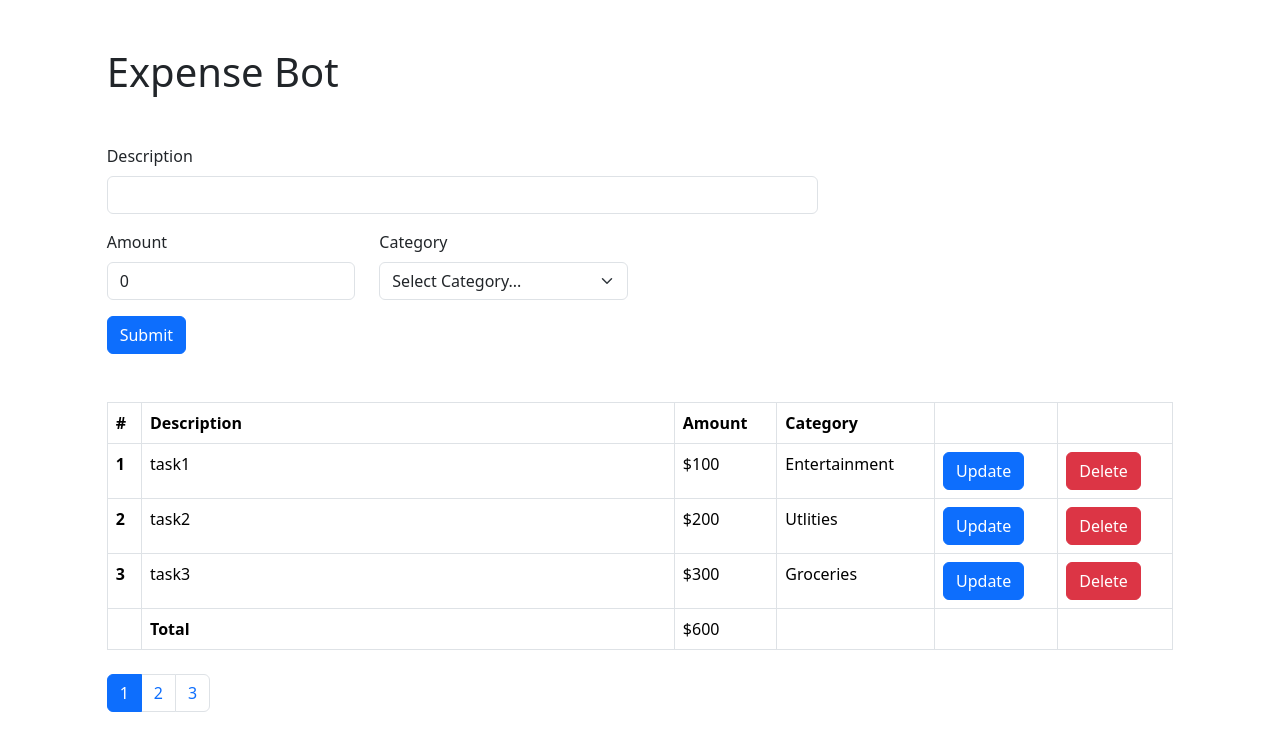
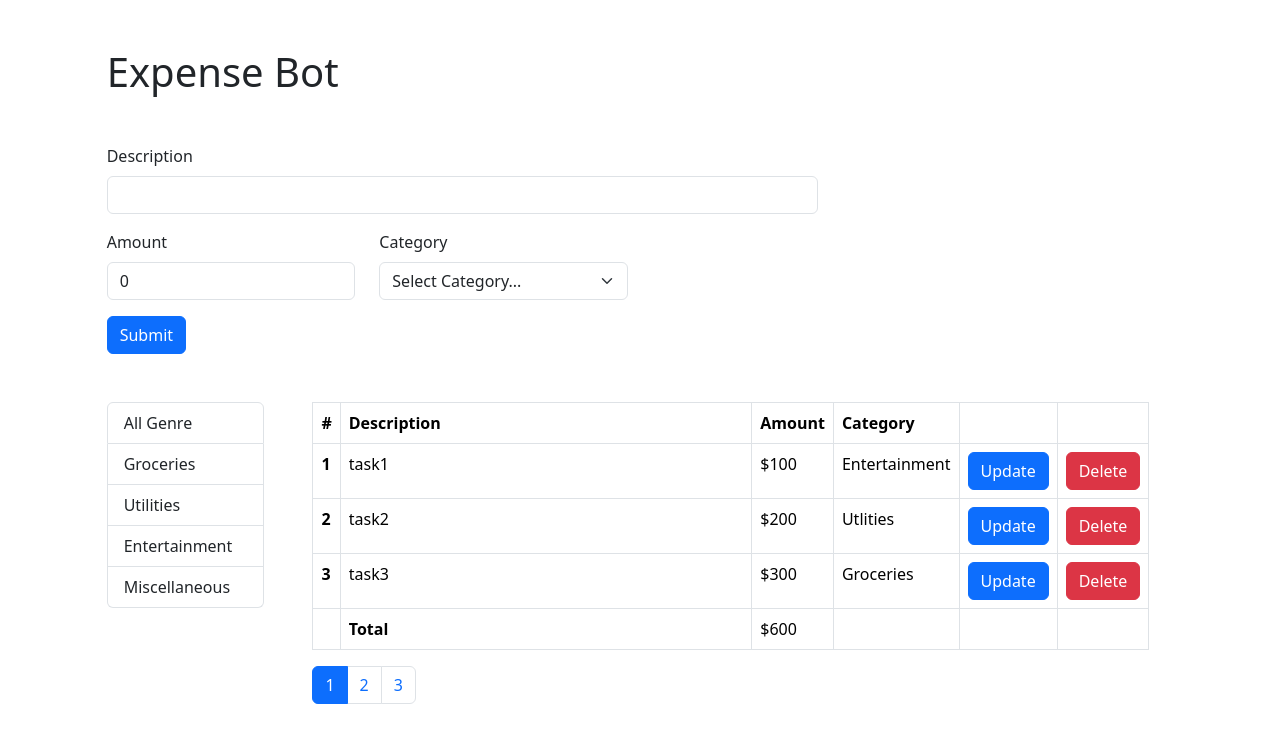
Before and after one commit to markovich-github/expense_bot, a React (Vite) app: page / in a window 1280 px wide. Shown: the top 750 px of the page. Built offline with nearby package versions, Linux system fonts and the light colour scheme.

Commit message:
designed filter by category UI

```diff
--- a/src/App.jsx
+++ b/src/App.jsx
@@ -1,15 +1,20 @@
-import React, { useState } from 'react'
+import React, { useEffect, useState } from 'react'
 import ExpenseTable from './components/expenseTable'
 import ExpenseForm from './components/expenseForm'
 import { addExpense, allExpenses, getExpenses, getExpenseById, updateExpense } from './db/expenses'
 import { allCategories } from './db/categories'
 import Pagination from './components/pagination'
 import paginate from './utils/paginate'
+import ListGroup from './components/common/listGroup'
 
 const App = () => {
   const [expenses, setExpenses] = useState(allExpenses)
   const [currentPage, setCurrentPage] = useState(1);
   const pageSize = 3;
+  const [categories, setCategories] = useState(allCategories);
+  const [currentCategory, setCurrentCategory] = useState([]);
+
+
   const paginateExpenses = paginate(allExpenses, currentPage, pageSize)
 
   const expense = {
@@ -48,12 +53,34 @@ const App = () => {
     setCurrentPage(page);
   }
 
+  const filterCategory = (category) => {
+    setCurrentCategory(category);
+  }
+
+  useEffect(()=>{
+    setCategories([{_id:'0', name:'All Genre'},...categories]);
+  },[])
+
 
   return <div className='col-10 mx-auto mt-5'>
     <h1>Expense Bot</h1>
+
     <ExpenseForm categories={allCategories} currentExpense={currentExpense} setCurrentExpense={setCurrentExpense} onSubmit={handleSubmit} updating={updating} onUpdate={onUpdate}/>
-    <ExpenseTable expenses={paginateExpenses} onUpdate={handleUpdate} onDelete={handleDelete} />
-    <Pagination totalItems={expenses.length} pageSize={pageSize} currentPage={currentPage} onPagination={handlePagination}/>
+
+    <div className='row'>
+      <div className='col-2'>
+      <ListGroup items={categories}
+        onItemSelect={filterCategory}
+        selectedItem={currentCategory} />
+      </div>
+
+      <div className='col mx-4'>
+      <ExpenseTable expenses={paginateExpenses} onUpdate={handleUpdate} onDelete={handleDelete} />
+
+      <Pagination totalItems={expenses.length} pageSize={pageSize} currentPage={currentPage} onPagination={handlePagination}/>
+      </div>
+
+    </div>
   </div>
 }
 
--- /dev/null
+++ b/src/components/common/listGroup.jsx
@@ -0,0 +1,19 @@
+import React from 'react'
+
+
+const ListGroup = ({items, onItemSelect, id, value, selectedItem}) => {
+  return <div>
+    <ul className="list-group">
+      {items.map( item => <li key={item[id]} className={item[value]==selectedItem?"list-group-item active":"list-group-item"} onClick={()=>onItemSelect(item[value])}>{item[value]}</li>)}
+    </ul>
+  </div>
+}
+
+
+export default ListGroup
+
+
+ListGroup.defaultProps = {
+  id:'_id',
+  value:'name'
+}
--- a/src/components/expenseTable.jsx
+++ b/src/components/expenseTable.jsx
@@ -2,7 +2,7 @@ import React, { useState } from 'react'
 
 const ExpenseTable = ({expenses, onUpdate, onDelete}) => {
 
-    return <div className='my-4'>
+    return <div>
         <table className="table table-bordered">
             <thead>
                 <tr>
```
